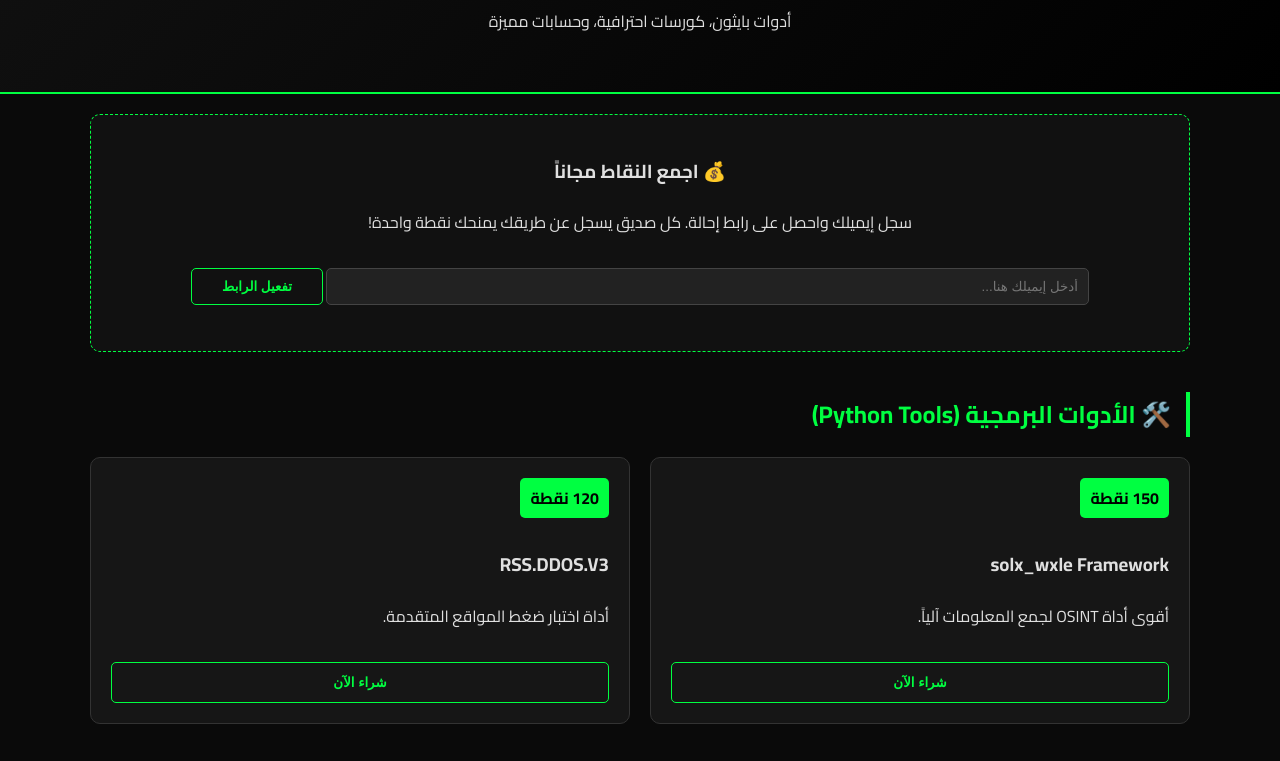
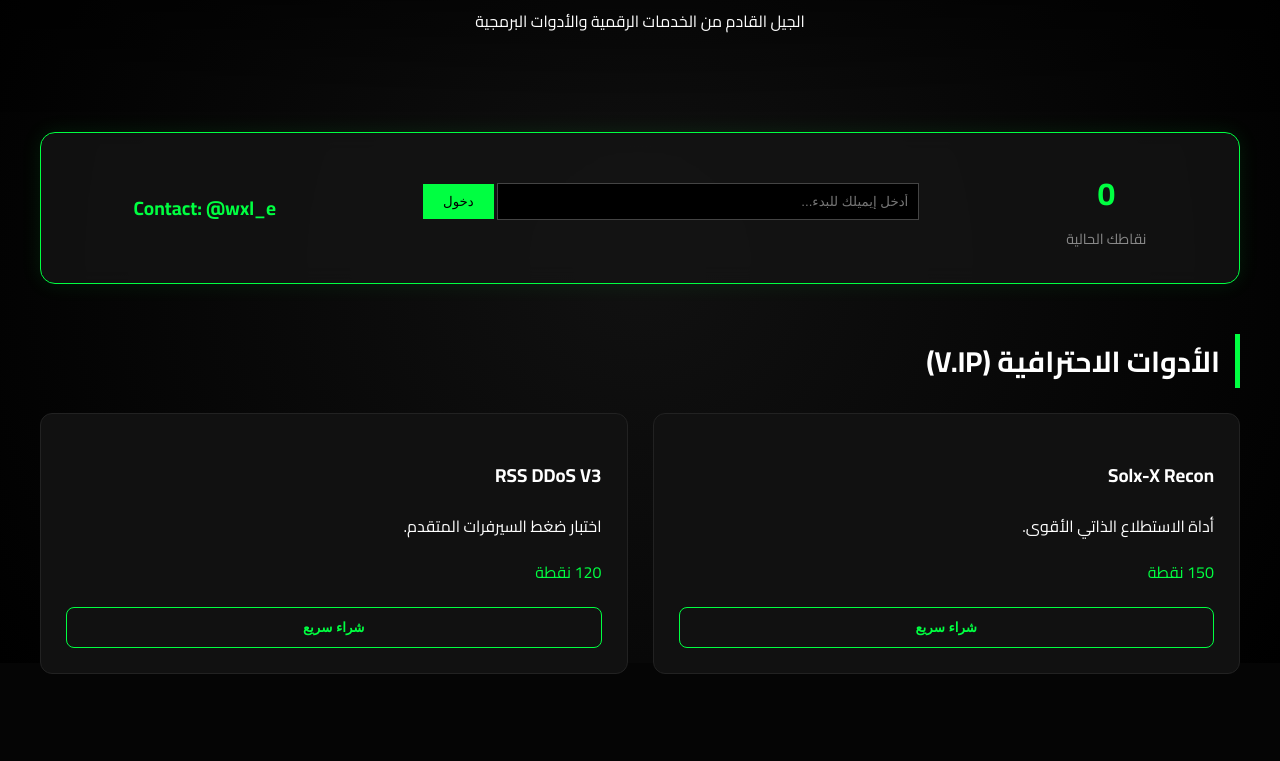
Before and after one commit to Kolkof12/-, a plain HTML site: page index.html in a window 1280 px wide. Shown: the part 137-898 px from the top of the page. Drawn offline with Linux system fonts and the light colour scheme.

Commit message:
Update index.html

```diff
--- a/index.html
+++ b/index.html
@@ -3,190 +3,221 @@
 <head>
     <meta charset="UTF-8">
     <meta name="viewport" content="width=device-width, initial-scale=1.0">
-    <title>WXL-E | متجر الخدمات الرقمية</title>
-    <link href="https://fonts.googleapis.com/css2?family=Cairo:wght@400;700&display=swap" rel="stylesheet">
+    <title>WXL-E | Digital Elite Store</title>
+    <link href="https://fonts.googleapis.com/css2?family=Orbitron:wght@400;700&family=Cairo:wght@400;700&display=swap" rel="stylesheet">
     <style>
         :root {
-            --primary: #00ff41; /* لون النينجا الأخضر */
-            --bg-dark: #0a0a0a;
-            --card-bg: #161616;
-            --accent: #ff003c; /* لون التنبيهات والأزرار */
+            --neon-green: #00ff41;
+            --deep-black: #050505;
+            --glass-bg: rgba(20, 20, 20, 0.8);
+            --accent-red: #ff003c;
         }
 
         body {
-            font-family: 'Cairo', sans-serif;
-            background-color: var(--bg-dark);
-            color: #e0e0e0;
+            font-family: 'Cairo', 'Orbitron', sans-serif;
+            background-color: var(--deep-black);
+            color: #fff;
             margin: 0;
-            padding: 0;
+            overflow-x: hidden;
+            scroll-behavior: smooth;
+        }
+
+        /* خلفية متحركة خفيفة */
+        body::before {
+            content: "";
+            position: fixed;
+            top: 0; left: 0; width: 100%; height: 100%;
+            background: radial-gradient(circle at center, #111 0%, #000 100%);
+            z-index: -1;
         }
 
         header {
-            background: linear-gradient(135deg, #111, #000);
-            padding: 40px 20px;
+            padding: 60px 20px;
             text-align: center;
-            border-bottom: 2px solid var(--primary);
+            background: linear-gradient(to bottom, #000, transparent);
+            animation: fadeInDown 1s ease;
         }
 
-        .container { max-width: 1100px; margin: auto; padding: 20px; }
+        .neon-text {
+            color: var(--neon-green);
+            text-shadow: 0 0 10px var(--neon-green), 0 0 20px var(--neon-green);
+            font-family: 'Orbitron', sans-serif;
+            letter-spacing: 5px;
+        }
 
-        /* الأقسام */
+        .container { max-width: 1200px; margin: auto; padding: 20px; }
+
+        /* لوحة المستخدم المتطورة */
+        .user-dashboard {
+            background: var(--glass-bg);
+            border: 1px solid var(--neon-green);
+            padding: 30px;
+            border-radius: 15px;
+            box-shadow: 0 0 20px rgba(0, 255, 65, 0.1);
+            backdrop-filter: blur(10px);
+            margin-bottom: 50px;
+            display: flex;
+            flex-wrap: wrap;
+            justify-content: space-around;
+            align-items: center;
+            gap: 20px;
+        }
+
+        .stat-box { text-align: center; }
+        .stat-value { font-size: 2rem; color: var(--neon-green); font-weight: bold; display: block; }
+        .stat-label { font-size: 0.9rem; color: #888; }
+
+        /* المنتجات */
         .section-title {
-            color: var(--primary);
-            border-right: 4px solid var(--primary);
+            font-size: 1.8rem;
+            margin: 40px 0 25px;
+            border-right: 5px solid var(--neon-green);
             padding-right: 15px;
-            margin: 40px 0 20px;
         }
 
         .grid {
             display: grid;
-            grid-template-columns: repeat(auto-fit, minmax(280px, 1fr));
-            gap: 20px;
+            grid-template-columns: repeat(auto-fit, minmax(300px, 1fr));
+            gap: 25px;
         }
 
         .card {
-            background: var(--card-bg);
-            border: 1px solid #333;
-            border-radius: 10px;
-            padding: 20px;
-            transition: 0.3s;
+            background: #111;
+            border: 1px solid #222;
+            border-radius: 12px;
+            padding: 25px;
+            transition: all 0.4s cubic-bezier(0.175, 0.885, 0.32, 1.275);
             position: relative;
-            overflow: hidden;
         }
 
         .card:hover {
-            border-color: var(--primary);
-            transform: translateY(-5px);
-            box-shadow: 0 5px 15px rgba(0, 255, 65, 0.1);
+            transform: scale(1.05);
+            border-color: var(--neon-green);
+            box-shadow: 0 10px 30px rgba(0, 255, 65, 0.2);
         }
 
-        .price-tag {
-            background: var(--primary);
-            color: #000;
-            padding: 5px 10px;
+        .btn-buy {
+            width: 100%;
+            padding: 12px;
+            background: transparent;
+            border: 1px solid var(--neon-green);
+            color: var(--neon-green);
             font-weight: bold;
-            border-radius: 5px;
-            display: inline-block;
-            margin-bottom: 10px;
+            cursor: pointer;
+            margin-top: 20px;
+            border-radius: 8px;
+            transition: 0.3s;
         }
 
-        button {
-            width: 100%;
-            padding: 12px;
-            background: none;
-            border: 1px solid var(--primary);
-            color: var(--primary);
-            font-weight: bold;
-            cursor: pointer;
-            margin-top: 15px;
-            border-radius: 5px;
-        }
-
-        button:hover {
-            background: var(--primary);
+        .btn-buy:hover {
+            background: var(--neon-green);
             color: #000;
         }
 
-        /* نظام النقاط والإحالة */
-        .referral-box {
-            background: #111;
-            border: 1px dashed var(--primary);
-            padding: 20px;
-            border-radius: 10px;
+        /* الحقوق والتواصل */
+        footer {
             text-align: center;
-            margin-bottom: 30px;
+            padding: 50px;
+            margin-top: 100px;
+            background: #000;
+            border-top: 1px solid #222;
         }
 
-        input {
-            padding: 10px;
-            background: #222;
-            border: 1px solid #444;
-            color: #fff;
-            border-radius: 5px;
-            width: 70%;
-            margin-bottom: 10px;
+        .contact-link {
+            color: var(--neon-green);
+            text-decoration: none;
+            font-weight: bold;
+            font-size: 1.2rem;
+        }
+
+        @keyframes fadeInDown {
+            from { opacity: 0; transform: translateY(-30px); }
+            to { opacity: 1; transform: translateY(0); }
         }
     </style>
 </head>
 <body>
 
 <header>
-    <h1>WXL-E DIGITAL STORE</h1>
-    <p>أدوات بايثون، كورسات احترافية، وحسابات مميزة</p>
+    <h1 class="neon-text">WXL-E SYSTEM</h1>
+    <p>الجيل القادم من الخدمات الرقمية والأدوات البرمجية</p>
 </header>
 
 <div class="container">
 
-    <div class="referral-box">
-        <h3>💰 اجمع النقاط مجاناً</h3>
-        <p>سجل إيميلك واحصل على رابط إحالة. كل صديق يسجل عن طريقك يمنحك نقطة واحدة!</p>
-        <input type="email" id="userEmail" placeholder="أدخل إيميلك هنا...">
-        <button onclick="register()" style="width: auto; padding: 10px 30px;">تفعيل الرابط</button>
-        <p id="refLink" style="color: var(--primary); margin-top: 10px; font-weight: bold;"></p>
-    </div>
+    <div class="user-dashboard">
+        <div class="stat-box">
+            <span id="pointsValue" class="stat-value">0</span>
+            <span class="stat-label">نقاطك الحالية</span>
+        </div>
 
-    <h2 class="section-title">🛠️ الأدوات البرمجية (Python Tools)</h2>
-    <div class="grid" id="tools-grid">
-        <div class="card">
-            <span class="price-tag">150 نقطة</span>
-            <h3>solx_wxle Framework</h3>
-            <p>أقوى أداة OSINT لجمع المعلومات آلياً.</p>
-            <button onclick="buy(1)">شراء الآن</button>
+        <div class="stat-box" style="flex-grow: 1; max-width: 500px;">
+            <input type="email" id="userEmail" placeholder="أدخل إيميلك للبدء..." style="width:80%; padding:10px; background:#000; border:1px solid #444; color:#fff;">
+            <button onclick="initAccount()" style="padding:10px 20px; background:var(--neon-green); border:none; cursor:pointer;">دخول</button>
+            <p id="refLink" style="font-size:0.8rem; margin-top:10px; color:var(--neon-green);"></p>
         </div>
-        <div class="card">
-            <span class="price-tag">120 نقطة</span>
-            <h3>RSS.DDOS.V3</h3>
-            <p>أداة اختبار ضغط المواقع المتقدمة.</p>
-            <button onclick="buy(2)">شراء الآن</button>
+
+        <div class="stat-box">
+            <a href="https://t.me/wxl_e" class="contact-link">Contact: @wxl_e</a>
         </div>
     </div>
 
-    <h2 class="section-title">📚 الكورسات التعليمية</h2>
+    <h2 class="section-title">الأدوات الاحترافية (V.IP)</h2>
     <div class="grid">
         <div class="card">
-            <span class="price-tag">500 نقطة</span>
-            <h3>Zero-Day Exploiting</h3>
-            <p>كورس احترافي في ثغرات الصفر.</p>
-            <button onclick="buy(10)">شراء الآن</button>
+            <h3>Solx-X Recon</h3>
+            <p>أداة الاستطلاع الذاتي الأقوى.</p>
+            <span style="color:var(--neon-green)">150 نقطة</span>
+            <button class="btn-buy" onclick="purchase(1)">شراء سريع</button>
         </div>
         <div class="card">
-            <span class="price-tag">400 نقطة</span>
-            <h3>Trading Academy</h3>
-            <p>من الصفر حتى احتراف التداول.</p>
-            <button onclick="buy(11)">شراء الآن</button>
-        </div>
-    </div>
-
-    <h2 class="section-title">👤 حسابات ويوزرات (Accounts)</h2>
-    <div class="grid">
-        <div class="card">
-            <span class="price-tag">50 نقطة</span>
-            <h3>Instagram Account</h3>
-            <p>حسابات قديمة أو يوزرات ثلاثية/رباعية.</p>
-            <button onclick="buy(20)">شراء عشوائي</button>
+            <h3>RSS DDoS V3</h3>
+            <p>اختبار ضغط السيرفرات المتقدم.</p>
+            <span style="color:var(--neon-green)">120 نقطة</span>
+            <button class="btn-buy" onclick="purchase(2)">شراء سريع</button>
         </div>
     </div>
 
 </div>
 
+<footer>
+    <p>© جميع الحقوق محفوظة لـ <span style="color:var(--neon-green)">WXL-E SERVICES</span></p>
+    <p>للتواصل والدعم: <a href="https://t.me/wxl_e" style="color:#fff;">@wxl_e</a></p>
+</footer>
+
 <script>
-    const API_URL = "https://your-backend-server.com"; // ضع رابط السيرفر هنا
+    // عند تحميل الصفحة، نتحقق من وجود "كود دعوة" في الرابط
+    const urlParams = new URLSearchParams(window.location.search);
+    const refFromUrl = urlParams.get('ref');
 
-    async function register() {
+    async function initAccount() {
         const email = document.getElementById('userEmail').value;
-        if(!email) return alert("يرجى إدخال الإيميل");
+        if(!email) return alert("أدخل الإيميل أولاً");
 
-        // محاكاة طلب السيرفر
-        const refCode = btoa(email).substring(0, 8);
-        document.getElementById('refLink').innerText = `رابطك: wxl-store.github.io/?ref=${refCode}`;
-        alert("تم تفعيل حسابك! ابدأ بنشر الرابط لجمع النقاط.");
+        // استبدل هذا الرابط برابط سيرفر Render الخاص بك
+        const API_URL = "https://your-render-app.onrender.com/api/register";
+
+        try {
+            const response = await fetch(API_URL, {
+                method: 'POST',
+                headers: {'Content-Type': 'application/json'},
+                body: JSON.stringify({ email: email, ref_by: refFromUrl })
+            });
+            const data = await response.json();
+
+            // تحديث النقاط ورابط الدعوة في الشاشة
+            document.getElementById('pointsValue').innerText = data.points;
+            const myRefLink = `${window.location.origin}${window.location.pathname}?ref=${data.referral_code}`;
+            document.getElementById('refLink').innerText = "رابط دعوتك: " + myRefLink;
+
+            alert("تم تسجيل دخولك بنجاح!");
+        } catch (e) {
+            alert("حدث خطأ في الاتصال بالسيرفر");
+        }
     }
 
-    async function buy(id) {
-        const email = prompt("أدخل إيميلك لإتمام عملية الشراء:");
-        if(email) {
-            alert("سيتم التحقق من نقاطك وإرسال المنتج إلى بريدك فوراً.");
-        }
+    function purchase(id) {
+        alert("سيتم التحقق من نقاطك.. يرجى التأكد من تسجيل الدخول أولاً.");
     }
 </script>
 
```
